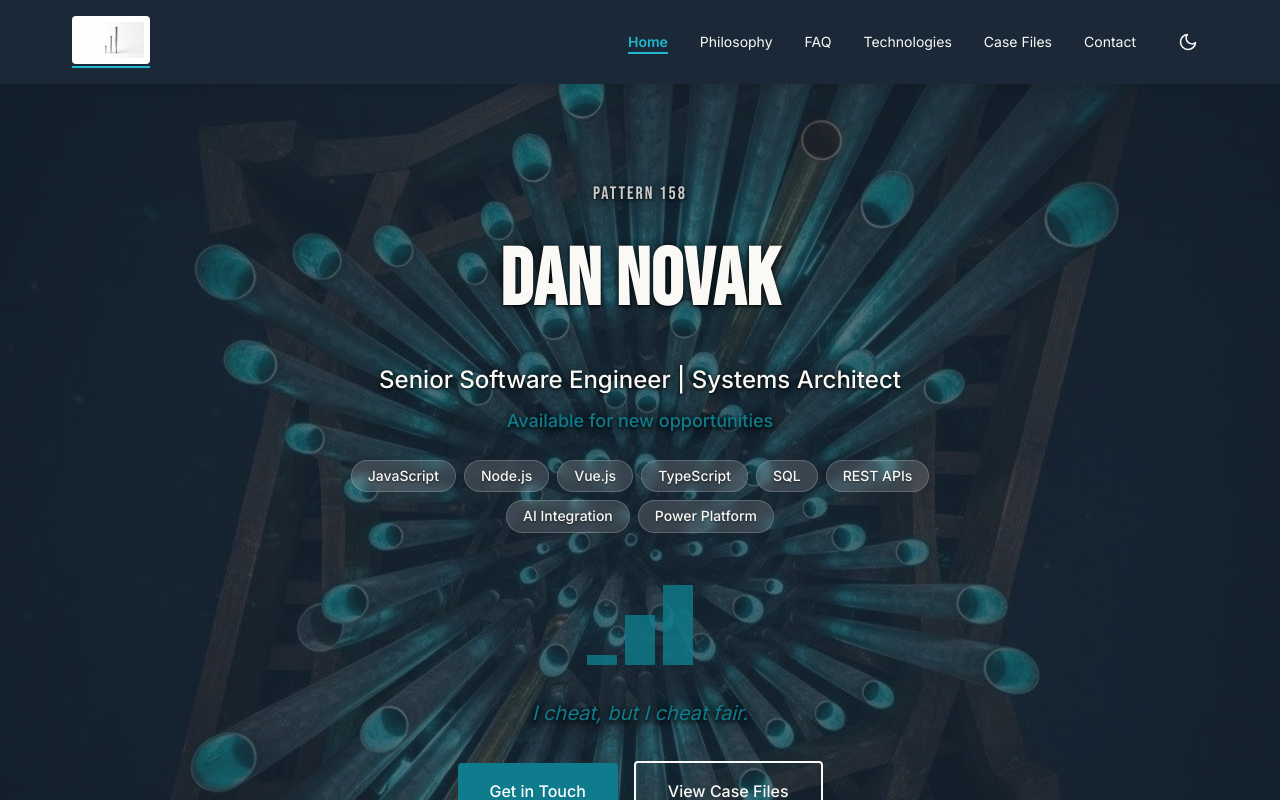
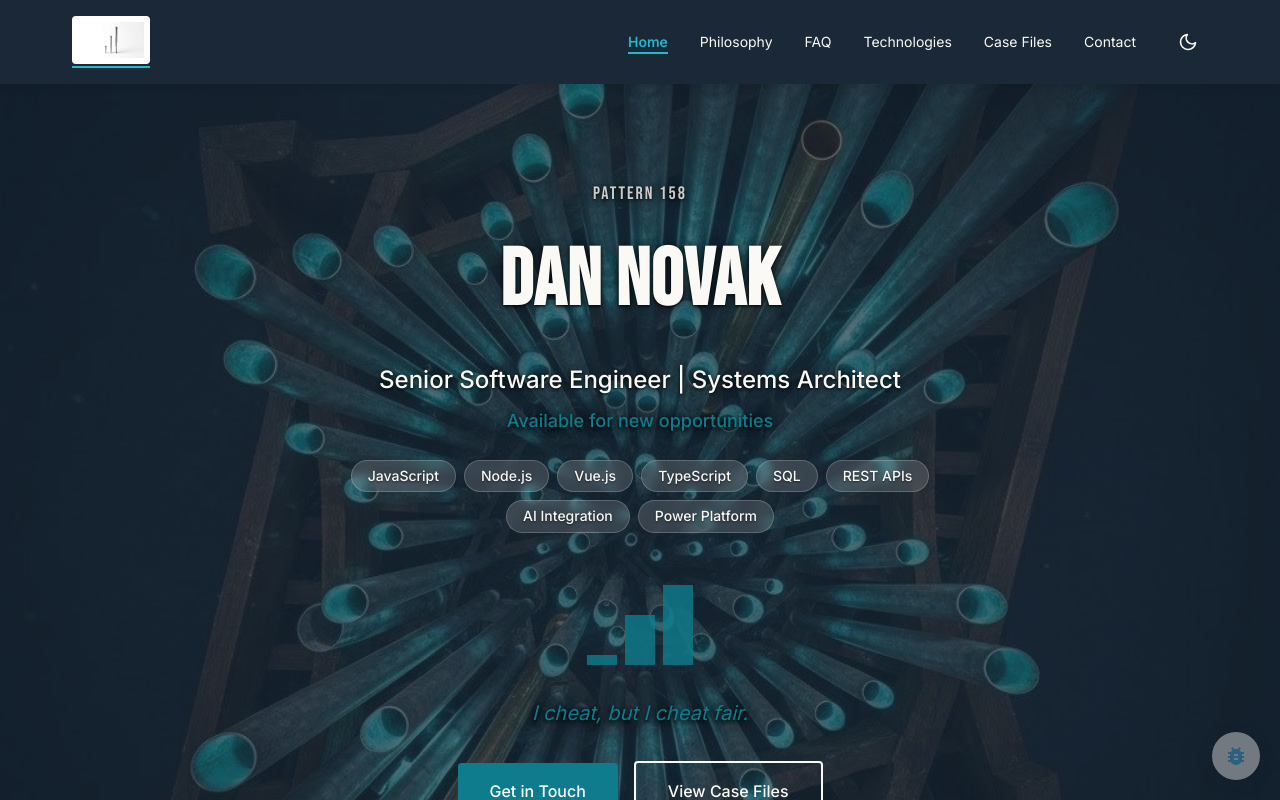
Before and after one commit to novakda/pattern158-vue, a Vue app: page / in a window 1280 px wide. Shown: the top 800 px of the page. Built offline with nearby package versions, Linux system fonts and the light colour scheme; no server answers.

Commit message:
feat(25-02): wire FeedbackCollector into App.vue with build-time gating
- defineAsyncComponent with MODE !== production guard for tree-shaking
- .env.example documents VITE_GITHUB_TOKEN and VITE_GITHUB_REPO
- Production builds contain zero feedback collector bytes

```diff
--- a/src/App.vue
+++ b/src/App.vue
@@ -1,6 +1,11 @@
 <script setup lang="ts">
+import { defineAsyncComponent } from 'vue'
 import NavBar from '@/components/NavBar.vue'
 import FooterBar from '@/components/FooterBar.vue'
+
+const FeedbackCollector = import.meta.env.MODE !== 'production'
+  ? defineAsyncComponent(() => import('@/components/feedback/FeedbackCollector.vue'))
+  : null
 </script>
 
 <template>
@@ -12,4 +17,5 @@ import FooterBar from '@/components/FooterBar.vue'
     <router-view />
   </main>
   <FooterBar />
+  <FeedbackCollector v-if="FeedbackCollector" />
 </template>
```
Also changed, not shown: 1 other file (tests, documents, lock files or other folders).
